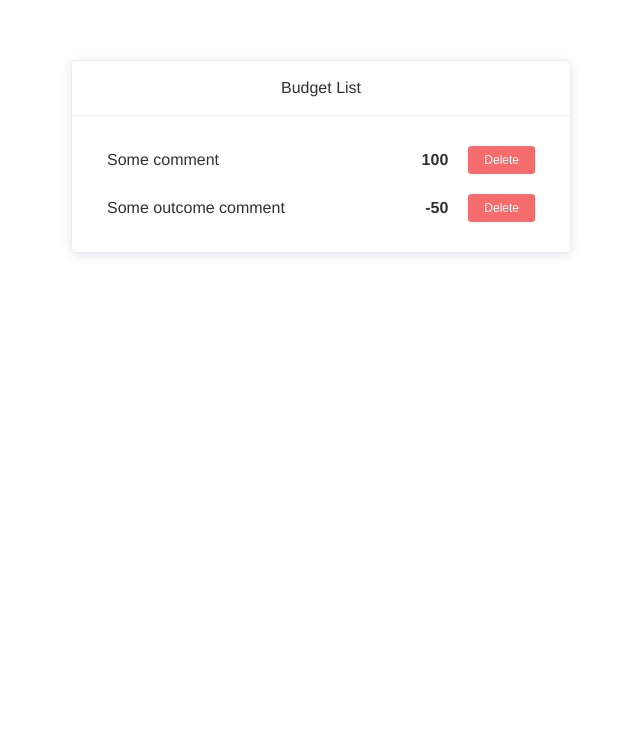
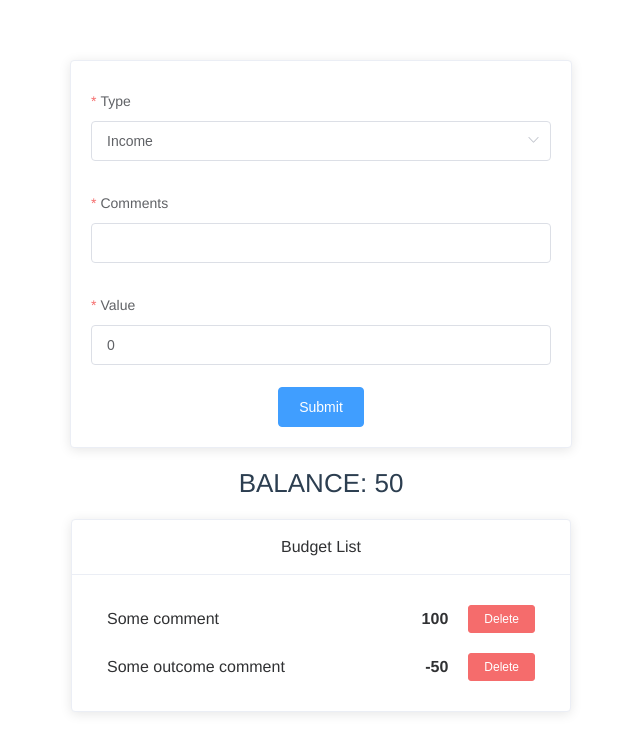
Before and after one commit to theart84/budget, a Vue app: page / in a window 1280 px wide. Shown: the top 752 px of the page, without its empty margins (319-959 px from the left). Built offline with nearby package versions, Linux system fonts and the light colour scheme.

Commit message:
Add Form, TotalBalance and update App, BudgetList

```diff
--- a/src/App.vue
+++ b/src/App.vue
@@ -1,16 +1,22 @@
 <template>
   <div id="app">
-    <BudgetList  :list="list"/>
+    <Form @submitForm="onFormSubmit"/>
+    <TotalBalance :total="totalBalance" />
+    <BudgetList  :list="list" @deleteItem="onDeleteItem"/>
   </div>
 </template>
 
 <script>
 import BudgetList from "@/components/BudgetList";
+import TotalBalance from "@/components/TotalBalance";
+import Form from "@/components/Form";
 
 export default {
   name: 'App',
   components: {
     BudgetList,
+    TotalBalance,
+    Form,
   },
   data: () => ({
     list: {
@@ -26,8 +32,25 @@ export default {
         comment: 'Some outcome comment',
         id: 2,
       }
+    },
+  }),
+  computed: {
+    totalBalance() {
+      return Object.values(this.list).reduce((acc, item) => acc + item.value, 0);
+    },
+  },
+  methods: {
+    onDeleteItem(id) {
+      this.$delete(this.list, id);
+    },
+    onFormSubmit(data) {
+      const newObj = {
+        ...data,
+        id: String(Math.random())
+      };
+      this.$set(this.list, newObj.id, newObj);
     }
-  })
+  }
 }
 </script>
 
--- a/src/components/BudgetList.vue
+++ b/src/components/BudgetList.vue
@@ -5,7 +5,7 @@
         <div class="list-item" v-for="(item, prop) in list" :key="prop">
           <span class="budget-comment">{{ item.comment }}</span>
           <span class="budget-value">{{ item.value }}</span>
-          <ElButton type="danger" size="mini">Delete</ElButton>
+          <ElButton type="danger" size="mini" @click="deleteItem(item.id)">Delete</ElButton>
         </div>
       </template>
       <ElAlert v-else type="info" :title="emptyTitle" :closable="false"/>
@@ -30,6 +30,11 @@ export default {
     isEmpty() {
       return !Object.keys(this.list).length;
     }
+  },
+  methods: {
+    deleteItem(id) {
+      this.$emit('deleteItem', id);
+    }
   }
 }
 </script>
--- /dev/null
+++ b/src/components/Form.vue
@@ -0,0 +1,63 @@
+<template>
+  <ElCard class="form-card">
+    <ElForm :model="formData" ref="addItemForm" :rules="rules" label-position="left">
+      <ElFormItem label="Type" prop="type">
+        <ElSelect class="type-select" v-model="formData.type" placeholder="Choose type...">
+          <ElOption label="Income" value="INCOME"/>
+          <ElOption label="Outcome" value="OUTCOME"/>
+        </ElSelect>
+      </ElFormItem>
+      <ElFormItem label="Comments" prop="comment">
+        <ElInput v-model="formData.comment"/>
+      </ElFormItem>
+      <ElFormItem label="Value" prop="value">
+        <ElInput v-model.number="formData.value"/>
+      </ElFormItem>
+      <ElButton @click="onSumbit" type="primary">Submit</ElButton>
+    </ElForm>
+  </ElCard>
+</template>
+
+
+<script>
+export default {
+  name: 'Form',
+  data: () => ({
+    formData: {
+      type: 'INCOME',
+      comment: '',
+      value: 0
+    },
+    rules: {
+      type: [{required: true, message: 'Please select type', trigger: 'blur'}],
+      comment: [{required: true, message: 'Please imput comment', trigger: 'change'}],
+      value: [
+        {required: true, message: 'Please imput value', trigger: 'change'},
+        {type: 'number', message: 'Value must be a numver', trigger: 'change'}
+      ]
+    }
+  }),
+  methods: {
+    onSumbit() {
+      this.$refs.addItemForm.validate((valid) => {
+        if (valid) {
+          this.$emit('submitForm', {...this.formData});
+          this.$refs.addItemForm.resetFields();
+        }
+      })
+    }
+  }
+}
+</script>
+
+
+<style scoped>
+.form-card {
+  max-width: 500px;
+  margin: auto;
+}
+
+.type-select {
+  width: 100%;
+}
+</style>
--- /dev/null
+++ b/src/components/TotalBalance.vue
@@ -0,0 +1,24 @@
+<template>
+  <div class="total-value">Balance: {{ total }}</div>
+</template>
+
+<script>
+export default  {
+  name: 'TotalBalance',
+  props: {
+    total: {
+      type: Number,
+      default: 0,
+    }
+  }
+}
+</script>
+
+<style scoped>
+  .total-value {
+    font-size: 26px;
+    text-transform: uppercase;
+    padding: 20px;
+    text-align: center;
+  }
+</style>
```
